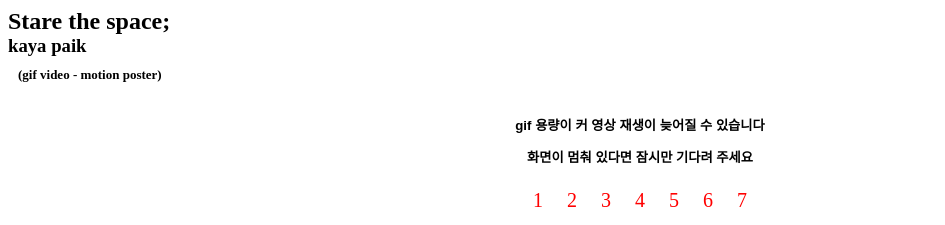
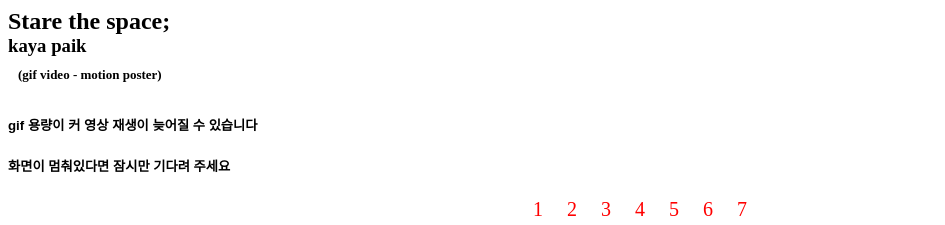
Before and after one commit to kaya-kaya000/stare_the_space, a plain HTML site: page index.html in a window 1280 px wide. Shown: the top 225 px of the page, without its empty margins (0-945 px from the left). Drawn offline with Linux system fonts and the light colour scheme; grey boxes are pictures that could not be loaded.

Commit message:
Update index.html

```diff
--- a/index.html
+++ b/index.html
@@ -10,8 +10,8 @@
 <h2>Stare the space; </h2>
 <h3>kaya paik</h3>
 <h4> (gif video - motion poster) </h4>
-    <h5><p style="font-family:arial;"> gif 용량이 커 영상 재생이 늦어질 수 있습니다</p>
-      <p style="font-family:arial;">화면이 멈춰 있다면 잠시만 기다려 주세요</p></h5>
+    <h5 style="font-family:arial;"> gif 용량이 커 영상 재생이 늦어질 수 있습니다</h5>
+     <h5 style="font-family:arial;"> 화면이 멈춰있다면 잠시만 기다려 주세요 </h5>
 
 <p>
 <a href="index.html">1</a>
```
